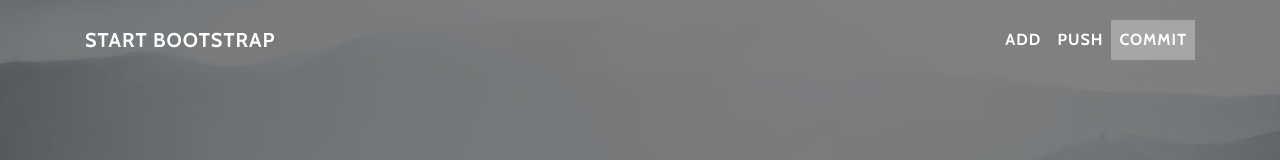
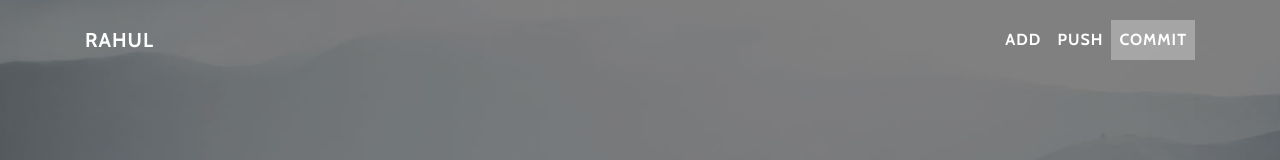
Before and after one commit to rahulKavalus/newPro, a website with bundled scripts: page index.html in a window 1280 px wide. Shown: the top 160 px of the page. Built offline with nearby package versions, Linux system fonts and the light colour scheme.

Commit message:
changfe in the top left hand of the page

```diff
--- a/index.html
+++ b/index.html
@@ -28,7 +28,7 @@
     <!-- Navigation -->
     <nav class="navbar navbar-expand-lg navbar-light fixed-top" id="mainNav">
       <div class="container">
-        <a class="navbar-brand js-scroll-trigger" href="#page-top">Start Bootstrap</a>
+        <a class="navbar-brand js-scroll-trigger" href="#page-top">Rahul</a>
         <button class="navbar-toggler navbar-toggler-right" type="button" data-toggle="collapse" data-target="#navbarResponsive" aria-controls="navbarResponsive" aria-expanded="false" aria-label="Toggle navigation">
           Menu
           <i class="fa fa-bars"></i>
```
